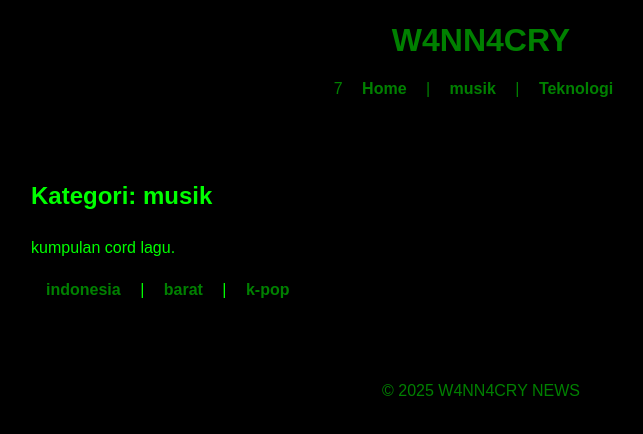
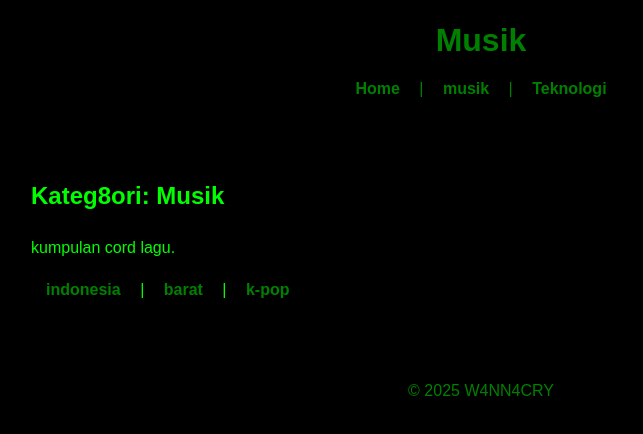
Before and after one commit to W4nn4cry960/W4nn4cry960.github.io, a plain HTML site: page musik.html in a window 1280 px wide. Shown: the whole page, without its empty margins (159-802 px from the left). Drawn offline with Linux system fonts and the light colour scheme.

Commit message:
perbaikan kategori 2.0

```diff
--- a/musik.html
+++ b/musik.html
@@ -7,8 +7,8 @@
 </head>
 <body>
     <header>
-        <h1>W4NN4CRY</h1>
-        <nav>7
+        <h1>Musik</h1>
+        <nav>
             <a href="index.html">Home</a> |
             <a href="musik.html">musik</a> |
             <a href="teknologi.html">Teknologi</a>
@@ -16,7 +16,7 @@
     </header>
 
     <main>
-        <h2>Kategori: musik</h2>
+        <h2>Kateg8ori: Musik</h2>
         <p>kumpulan cord lagu.</p>
         <nav>
             <a href="indonesia.html">indonesia</a> |
@@ -27,7 +27,7 @@
     </main>
 
     <footer>
-        <p>&copy; 2025 W4NN4CRY NEWS</p>
+        <p>&copy; 2025 W4NN4CRY </p>
     </footer>
 </body>
 </html>
```
Also changed, not shown: barat.html (+4 -4 lines), indonesia.html (+6 -6 lines), k-pop.html (+4 -4 lines).
